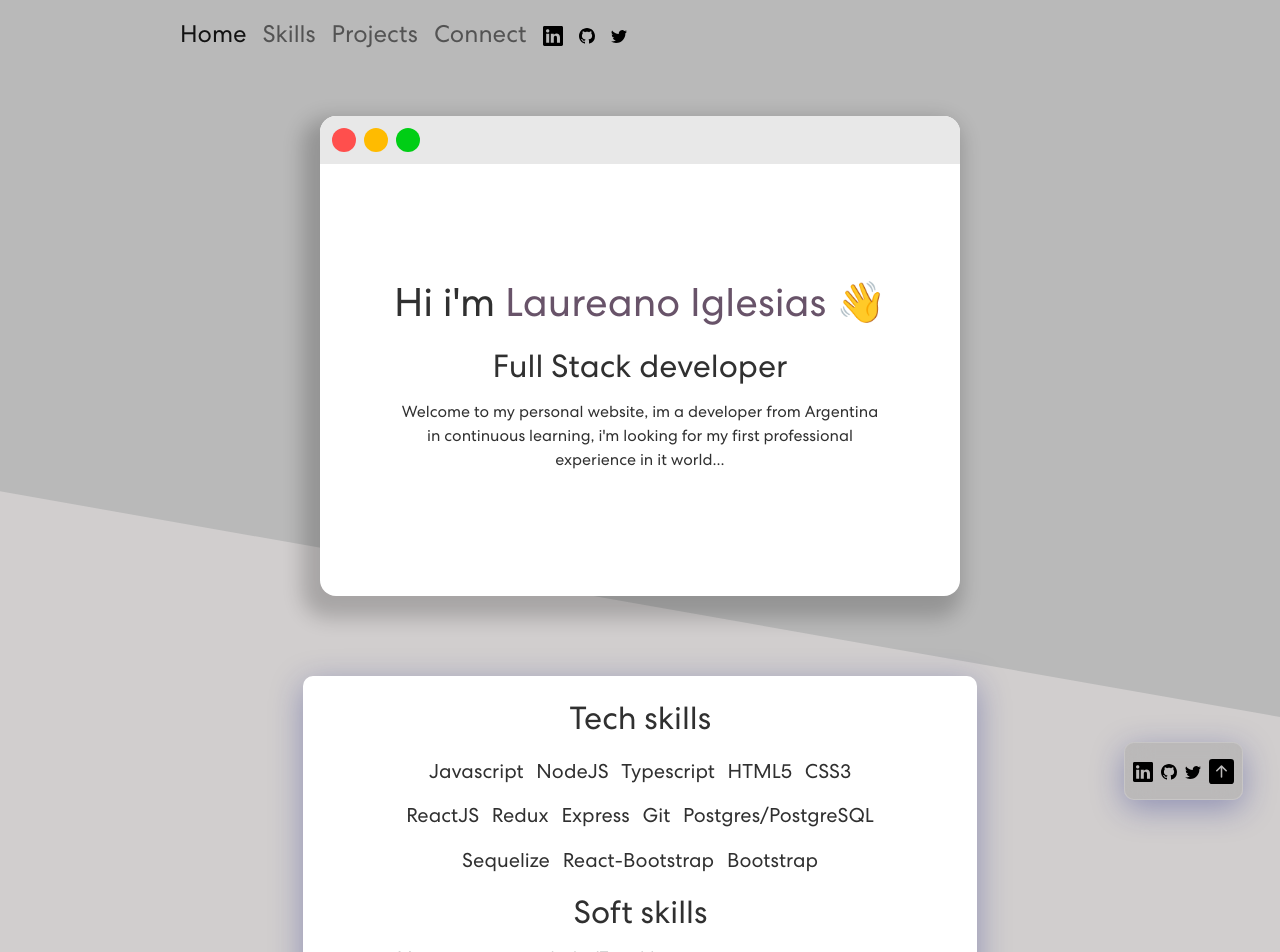
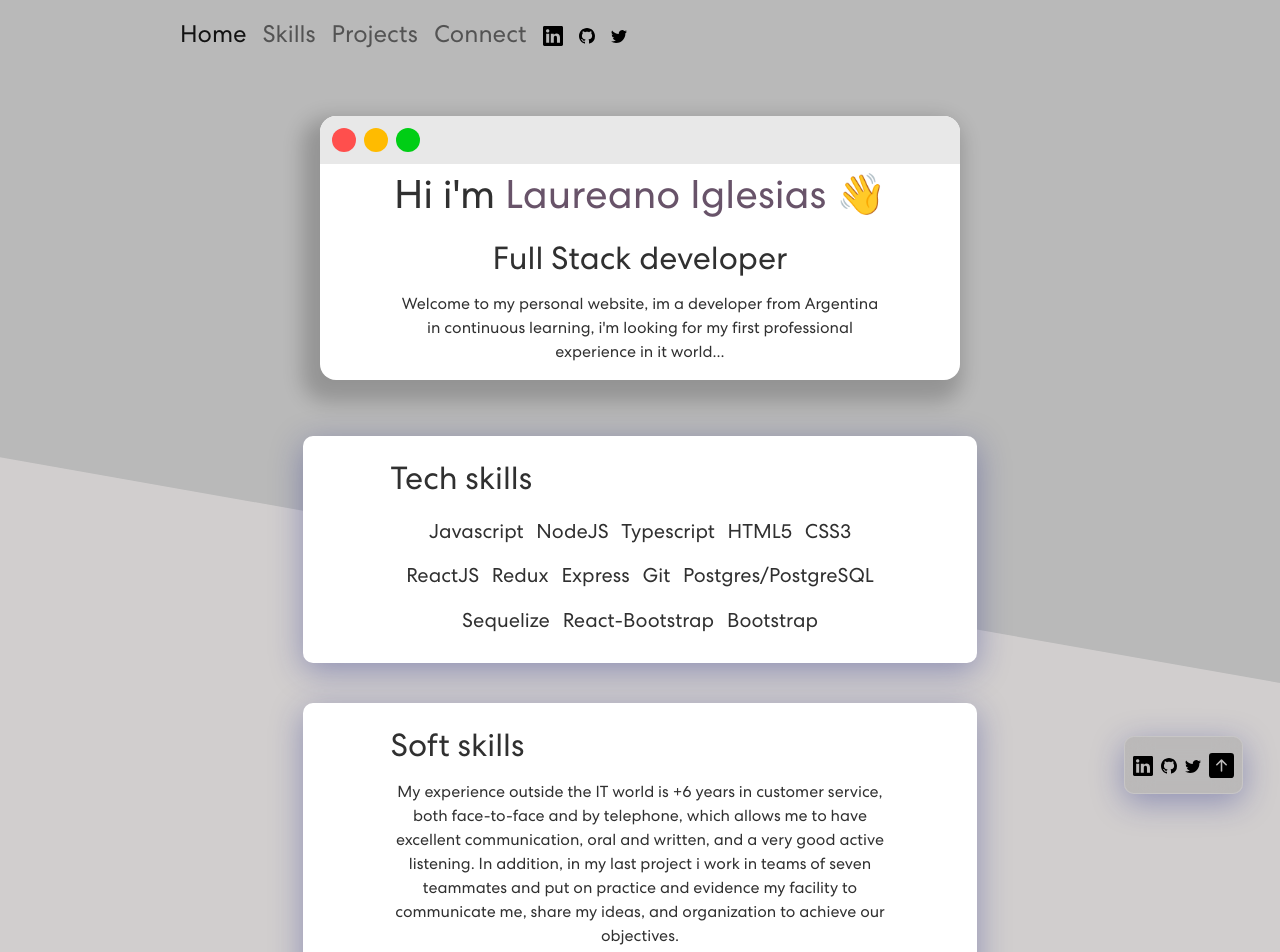
Before and after one commit to mrchurches/Portfolio, a React (Create React App) app: page / in a window 1280 px wide. Shown: the top 952 px of the page. Built offline with nearby package versions, Linux system fonts and the light colour scheme.

Commit message:
in process

```diff
--- a/src/App.css
+++ b/src/App.css
@@ -85,7 +85,6 @@ p.danger {
   background-color: white;
   border-radius: 1rem;
   box-shadow: -8px 12px 20px 10px rgba(0, 0, 0, 0.2);
-  height: 60vh;
   width: 50vw;
   margin-top: 3rem;
   margin-bottom: 3rem;
@@ -141,9 +140,9 @@ p.danger {
 }
 
 /* skills */
-#skills{
+.skills{
   position:relative;
-  margin-top: 2rem;
+  margin-top: 0.5rem;
   margin-bottom: 2rem;
   padding-right: 5rem;
   padding-left: 5rem;
@@ -235,7 +234,6 @@ p.danger {
 
 border-radius: 1rem;
 box-shadow: -8px 12px 20px 10px rgba(0, 0, 0, 0.2);
-height: 60vh;
 width: 50vw;
 margin-top: 3rem;
 margin-bottom: 3rem;
@@ -264,7 +262,7 @@ z-index: 1;
 #footer{
   position:fixed;
   right: 5px;
-  bottom: 0px;
+  bottom: 6px;
   margin-right: 2rem;
   padding:0.5rem;
   background: rgba( 147, 147, 147, 0.35 );
--- a/src/components/skills/Skills.jsx
+++ b/src/components/skills/Skills.jsx
@@ -1,21 +1,6 @@
 import React from "react";
-import { Col, Container, Row } from "react-bootstrap";
-import Carousel from "react-multi-carousel";
-import colorSharp from "../../assets/img/color-sharp2.png";
 import "react-multi-carousel/lib/styles.css";
-import react from "../../assets/img/react.png";
-import js from "../../assets/img/js.png";
-import ts from "../../assets/img/Typescript.png";
-import bootstrap from "../../assets/img/bootstrap.png";
-import html from "../../assets/img/html.svg";
-import css from "../../assets/img/css.svg";
-import express from "../../assets/img/express.png";
-import git from "../../assets/img/git.png";
-import nodejs from "../../assets/img/nodejs.png";
-import postgres from "../../assets/img/postgres.png";
-import rb from "../../assets/img/rb.png";
-import redux from "../../assets/img/redux.svg";
-import sequelize from "../../assets/img/sequelize.png";
+
 
 const Skills = () => {
 
@@ -26,7 +11,8 @@ const Skills = () => {
         class="d-flex flex-column align-items-center justify-content-center"
         id="skills"
       >
-        <div>
+        <div class="skills">
+          <div class="">
             <h2 class="hvr-underline-from-center">Tech skills</h2>
           </div>
           <div class="d-flex flex-wrap align-items-center justify-content-center skill-box">
@@ -44,6 +30,9 @@ const Skills = () => {
             <h5>React-Bootstrap</h5>
             <h5>Bootstrap</h5>
           </div>
+        </div>
+
+        <div class="skills">
           <div>
             <h2 class="hvr-underline-from-center">Soft skills</h2>
           </div>
@@ -58,6 +47,8 @@ const Skills = () => {
               objectives.
             </p>
           </div>
+
+        </div>
       </div>
     </section>
   );
```
Lines whose indentation alone changed are shown as unchanged.
